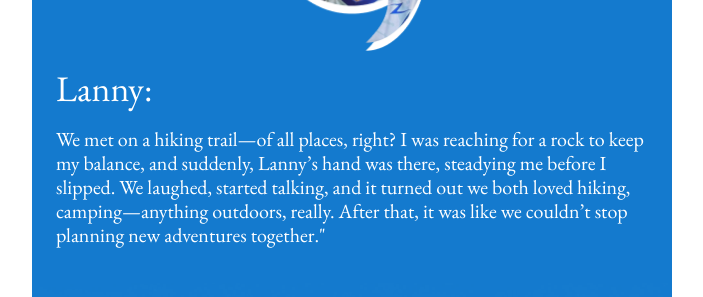
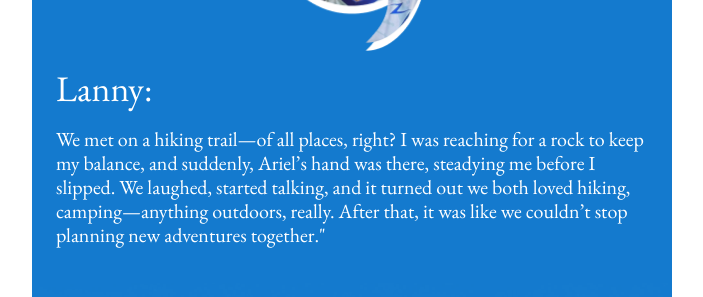
Before and after one commit to arielpasilang/ariel-lanny, a Next.js app: page / in a window 1280 px wide. Shown: the part 2780-3077 px from the top of the page, without its empty margins (288-991 px from the left). Built offline with nearby package versions, Linux system fonts and the light colour scheme; a web font is replaced by a local one.

Commit message:
Updated text

```diff
--- a/src/app/page.jsx
+++ b/src/app/page.jsx
@@ -142,7 +142,7 @@ export default function Home() {
             <h2 className="text-left text-white">Lanny:</h2>
             <p className="text-left text-white">
               We met on a hiking trail—of all places, right? I was reaching for
-              a rock to keep my balance, and suddenly, Lanny’s hand was there,
+              a rock to keep my balance, and suddenly, Ariel’s hand was there,
               steadying me before I slipped. We laughed, started talking, and it
               turned out we both loved hiking, camping—anything outdoors,
               really. After that, it was like we couldn’t stop planning new
```
